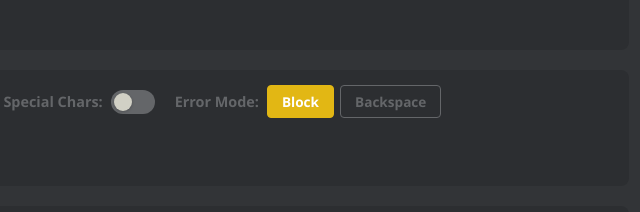
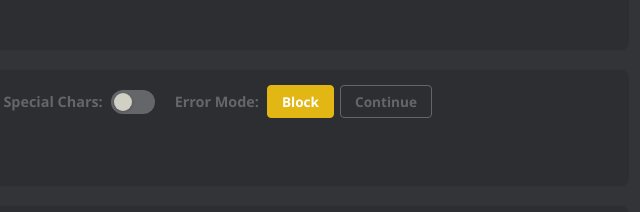
Before and after one commit to amazingandyyy/qwerty, a plain HTML site: page index.html in a window 1280 px wide. Shown: the part 172-384 px from the top of the page, 591-1231 px from the left. Drawn offline with Linux system fonts and the light colour scheme; no server answers.

Commit message:
feat: improve featuer

```diff
--- a/index.html
+++ b/index.html
@@ -1909,7 +1909,7 @@
                         <input type="radio" id="errorModeBlock" name="errorMode" value="block" checked>
                         <label for="errorModeBlock">Block</label>
                         <input type="radio" id="errorModeBackspace" name="errorMode" value="backspace">
-                        <label for="errorModeBackspace">Backspace</label>
+                        <label for="errorModeBackspace">Continue</label>
                     </div>
                 </div>
 
```
